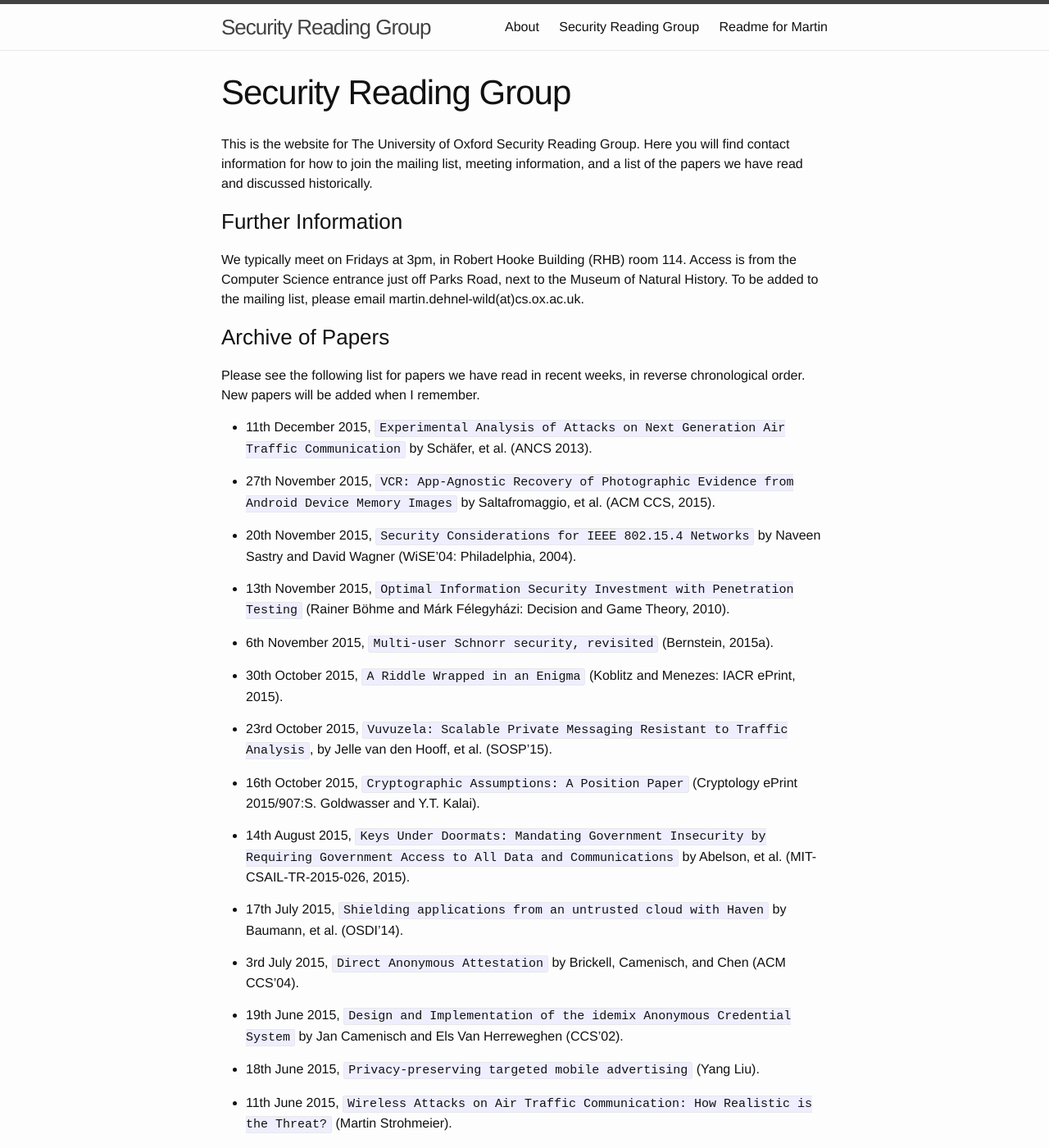
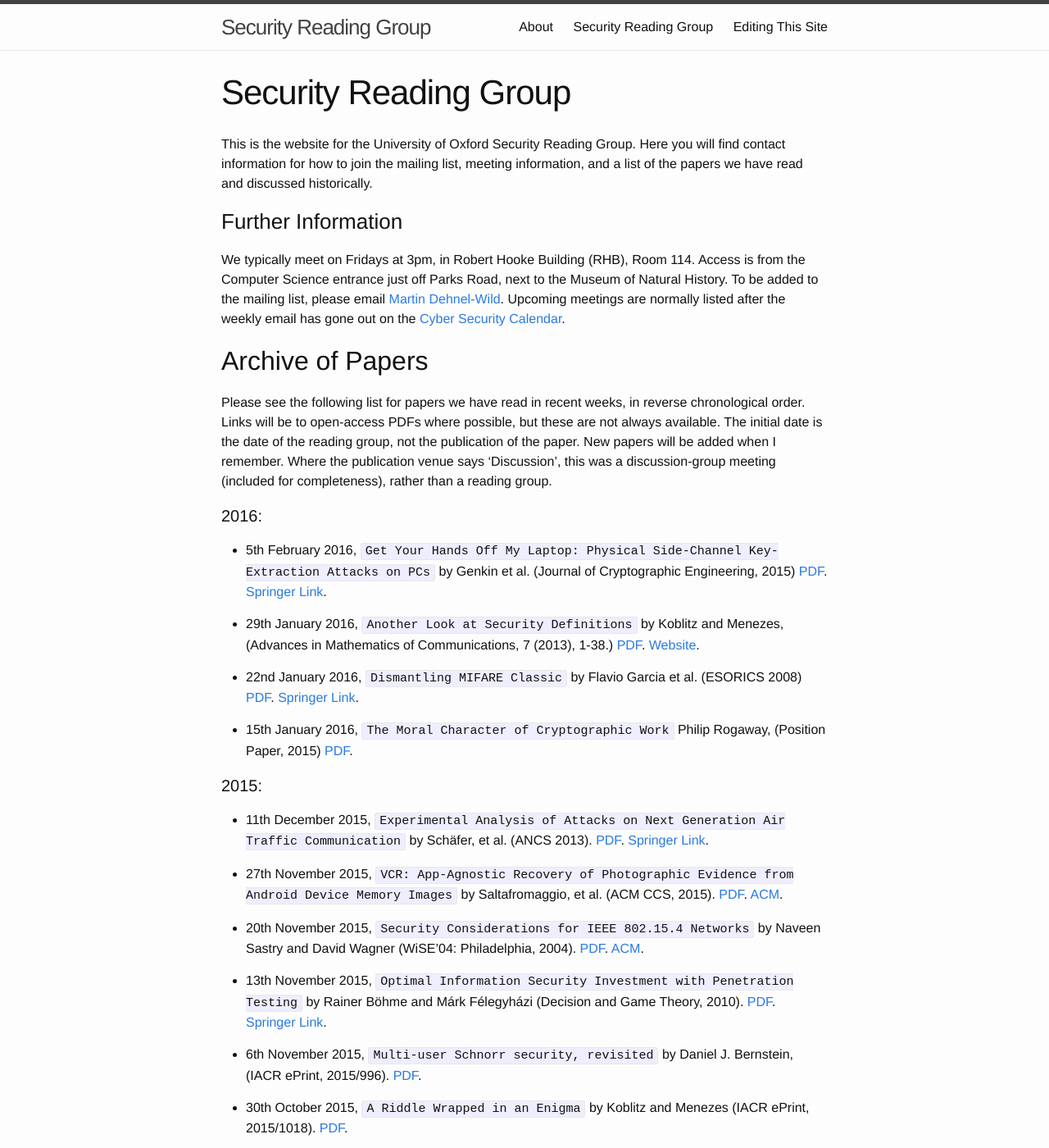
Before and after one commit to mpdehnel/ReadingGroup, a Jekyll site: the page built from index.md, in a window 1280 px wide and 1400 px high. Shown: the whole window at 82% size. Built offline with Jekyll 4.4.1, drawn with Linux system fonts in a browser that asks for light colours; some of the changed text lies outside the part shown.

Commit message:
add all links to PDFs

```diff
--- a/index.md
+++ b/index.md
@@ -4,62 +4,77 @@ title: Security Reading Group
 permalink: /
 ---
 
-This is the website for The University of Oxford Security Reading Group. Here you will find contact information for how to join the mailing list, meeting information, and a list of the papers we have read and discussed historically.
+This is the website for the University of Oxford Security Reading Group. Here you will find contact information for how to join the mailing list, meeting information, and a list of the papers we have read and discussed historically.
 
 ### Further Information
-We typically meet on Fridays at 3pm, in Robert Hooke Building (RHB) room 114. Access is from the Computer Science entrance just off Parks Road, next to the Museum of Natural History. To be added to the mailing list, please email martin.dehnel-wild(at)cs.ox.ac.uk.
+We typically meet on Fridays at 3pm, in Robert Hooke Building (RHB), Room 114. Access is from the Computer Science entrance just off Parks Road, next to the Museum of Natural History. To be added to the mailing list, please email [Martin Dehnel-Wild](mailto:martin.dehnel-wild@cs.ox.ac.uk). Upcoming meetings are normally listed after the weekly email has gone out on the [Cyber Security Calendar](https://www.google.com/calendar/embed?src=fg56lmvbg5cd7dne58gssm9ido%40group.calendar.google.com&ctz=Europe/London).
 
-### Archive of Papers
-Please see the following list for papers we have read in recent weeks, in reverse chronological order. New papers will be added when I remember.
+## Archive of Papers
+Please see the following list for papers we have read in recent weeks, in reverse chronological order. Links will be to open-access PDFs where possible, but these are not always available. The initial date is the date of the reading group, not the publication of the paper. New papers will be added when I remember. Where the publication venue says 'Discussion', this was a discussion-group meeting (included for completeness), rather than a reading group.
 
-* 11th December 2015, `Experimental Analysis of Attacks on Next Generation Air Traffic Communication` by Schäfer, et al. (ANCS 2013).
+#### 2016:
 
-* 27th November 2015, `VCR: App-Agnostic Recovery of Photographic Evidence from Android Device Memory Images` by Saltafromaggio, et al. (ACM CCS, 2015).
+* 5th February 2016, `Get Your Hands Off My Laptop: Physical Side-Channel Key-Extraction Attacks on PCs` by Genkin et al. (Journal of Cryptographic Engineering, 2015) [PDF](https://eprint.iacr.org/2014/626.pdf). [Springer Link](http://link.springer.com/chapter/10.1007%2F978-3-662-44709-3_14#page-1).
 
-* 20th November 2015, `Security Considerations for IEEE 802.15.4 Networks` by Naveen Sastry and David Wagner (WiSE'04: Philadelphia, 2004).
+* 29th January 2016, `Another Look at Security Definitions` by Koblitz and Menezes, (Advances in Mathematics of Communications, 7 (2013), 1-38.) [PDF](http://cacr.uwaterloo.ca/techreports/2011/cacr2011-25.pdf). [Website](http://cacr.uwaterloo.ca/~ajmeneze/anotherlook/definitions.shtml).
 
-* 13th November 2015, `Optimal Information Security Investment with Penetration Testing` (Rainer Böhme and Márk Félegyházi: Decision and Game Theory, 2010).
+* 22nd January 2016, `Dismantling MIFARE Classic` by Flavio Garcia et al. (ESORICS 2008) [PDF](http://www.cs.ru.nl/~rverdult/Dismantling_MIFARE_Classic-ESORICS_2008.pdf). [Springer Link](http://link.springer.com/chapter/10.1007/978-3-540-88313-5_7).
 
-* 6th November 2015, `Multi-user Schnorr security, revisited` (Bernstein, 2015a).
+* 15th January 2016, `The Moral Character of Cryptographic Work` Philip Rogaway, (Position Paper, 2015) [PDF](http://web.cs.ucdavis.edu/~rogaway/papers/moral-fn.pdf).
 
-* 30th October 2015, `A Riddle Wrapped in an Enigma` (Koblitz and Menezes: IACR ePrint, 2015).
+#### 2015:
 
-* 23rd October 2015, `Vuvuzela: Scalable Private Messaging Resistant to Traffic Analysis`, by Jelle van den Hooff, et al. (SOSP'15).
+* 11th December 2015, `Experimental Analysis of Attacks on Next Generation Air Traffic Communication` by Schäfer, et al. (ANCS 2013). [PDF](http://www.lenders.ch/publications/conferences/acns13.pdf). [Springer Link](http://link.springer.com/chapter/10.1007/978-3-642-38980-1_16).
 
-* 16th October 2015, `Cryptographic Assumptions: A Position Paper` (Cryptology ePrint 2015/907:S. Goldwasser and Y.T. Kalai).
+* 27th November 2015, `VCR: App-Agnostic Recovery of Photographic Evidence from Android Device Memory Images` by Saltafromaggio, et al. (ACM CCS, 2015). [PDF](https://www.cs.purdue.edu/homes/bsaltafo/pubs/CCS_15_VCR.pdf). [ACM](http://dl.acm.org/citation.cfm?id=2813720).
 
-* 14th August 2015, `Keys Under Doormats: Mandating Government Insecurity by Requiring Government Access to All Data and Communications` by Abelson, et al. (MIT-CSAIL-TR-2015-026, 2015).
+* 20th November 2015, `Security Considerations for IEEE 802.15.4 Networks` by Naveen Sastry and David Wagner (WiSE'04: Philadelphia, 2004). [PDF](http://citeseerx.ist.psu.edu/viewdoc/download?doi=10.1.1.61.4359&rep=rep1&type=pdf). [ACM](http://dl.acm.org/citation.cfm?id=1023654).
 
-* 17th July 2015, `Shielding applications from an untrusted cloud with Haven` by Baumann, et al. (OSDI'14).
+* 13th November 2015, `Optimal Information Security Investment with Penetration Testing` by Rainer Böhme and Márk Félegyházi (Decision and Game Theory, 2010). [PDF](https://www.crysys.hu/~mfelegyhazi/publications/BohmeF2010gamesec.pdf). [Springer Link](http://link.springer.com/chapter/10.1007%2F978-3-642-17197-0_2#page-1).
 
-* 3rd July 2015, `Direct Anonymous Attestation` by Brickell, Camenisch, and Chen (ACM CCS'04).
+* 6th November 2015, `Multi-user Schnorr security, revisited` by Daniel J. Bernstein, (IACR ePrint, 2015/996). [PDF](https://eprint.iacr.org/2015/996.pdf).
 
-* 19th June 2015, `Design and Implementation of the idemix Anonymous Credential System` by Jan Camenisch and Els Van Herreweghen (CCS'02).
+* 30th October 2015, `A Riddle Wrapped in an Enigma` by Koblitz and Menezes (IACR ePrint, 2015/1018). [PDF](http://www.math.uwaterloo.ca/~ajmeneze/publications/pqc.pdf).
 
-* 18th June 2015, `Privacy-preserving targeted mobile advertising` (Yang Liu).
+* 23rd October 2015, `Vuvuzela: Scalable Private Messaging Resistant to Traffic Analysis` by Jelle van den Hooff, David Lazar, et al. (SOSP'15). [PDF](http://dspace.mit.edu/openaccess-disseminate/1721.1/100279). [ACM](http://dl.acm.org/citation.cfm?id=2815417).
 
-* 11th June 2015, `Wireless Attacks on Air Traffic Communication: How Realistic is the Threat?` (Martin Strohmeier).
+* 16th October 2015, `Cryptographic Assumptions: A Position Paper` by S. Goldwasser and Y.T. Kalai, (Cryptology ePrint 2015/907, Theory of Cryptography). [PDF](http://eprint.iacr.org/2015/907.pdf). [Springer Link](http://link.springer.com/chapter/10.1007/978-3-662-49096-9_21).
 
-* 5th June 2015, `Tracking Human Mobility using WiFi signals` by Sapiezynski, et al. (arXiv 1505.06311, 2015).
+* 14th August 2015, `Keys Under Doormats: Mandating Government Insecurity by Requiring Government Access to All Data and Communications` by Abelson, Anderson, et al. (MIT-CSAIL-TR-2015-026, 2015). [PDF](http://dspace.mit.edu/bitstream/handle/1721.1/97690/MIT-CSAIL-TR-2015-026.pdf). [Oxf. J. CySec](http://cybersecurity.oxfordjournals.org/content/early/2015/11/17/cybsec.tyv009.abstract).
 
-* 29th May 2015, `Unique in the shopping mall: On the reidentifiability of credit card metadata` by Yves-Alexandre de Montjoye et al., Science 347(6221), pp. 536-539 (January 2015).
+* 17th July 2015, `Shielding Applications from an Untrusted Cloud with Haven` by Baumann, et al. (OSDI'14). [PDF](https://www.usenix.org/system/files/conference/osdi14/osdi14-paper-baumann.pdf). [ACM](http://dl.acm.org/citation.cfm?id=2799647).
 
-* 28th May 2015, Oxford Security Engineering Discussion Group: `Towards a Model of Information Healthcare` (Ivan Fléchais).
+* 3rd July 2015, `Direct Anonymous Attestation` by Brickell, Camenisch, and Chen (ACM CCS'04). [PDF](http://www.hpl.hp.com/techreports/2004/HPL-2004-93.pdf?jumpid=reg_R1002_USEN). [ACM](http://dl.acm.org/citation.cfm?id=1030103).
 
-* 22nd May 2015, The independent and almost simultaneous discovery of public key cryptography by Cocks, Williamson, Rivest, Shamir \& Adelman (Ellis's article) \cite{Levy1999a,Cocks1973a,Williamson1974a,Williamson1976a,Ellis1976} and \cite{Rivest1978a,Diffie1976}.
+* 19th June 2015, `Design and Implementation of the idemix Anonymous Credential System` by Jan Camenisch and Els Van Herreweghen (CCS'02). [PDF](https://gnunet.org/sites/default/files/idemix.pdf). [ACM](http://dl.acm.org/citation.cfm?id=586114).
 
-* 15th May 2015, `The History of Subliminal Channels` by Gustavus Simmons (IEEE J. Select. Areas in Comm., 1998).
+* 18th June 2015, `Privacy-preserving targeted mobile advertising` by Yang Liu (Discussion, Oxford DPhil, 2015).
 
-* 1st May 2015, `Security of Symmetric Encryption against Mass Surveillance` by Bellare, et al. (IACR ePrint, 2014).
+* 11th June 2015, `Wireless Attacks on Air Traffic Communication: How Realistic is the Threat?` by Martin Strohmeier, (Discussion, Oxford DPhil, 2015?).
 
-* 17th April 2015, `The Chubby lock service for loosely-coupled distributed systems` by Mike Burrows (OSDI'06).
+* 5th June 2015, `Tracking Human Mobility using WiFi signals` by Sapiezynski, et al. (PLOS One, arXiv 1505.06311, 2015). [PDF](http://journals.plos.org/plosone/article/asset?id=10.1371%2Fjournal.pone.0130824.PDF). [HTML](http://journals.plos.org/plosone/article?id=10.1371/journal.pone.0130824).
 
-* 10th April 2015, `Surreptitiously Weakening Cryptographic Systems` by Schneier, et al. (IACR ePrint, 2015).
+* 29th May 2015, `Unique in the Shopping Mall: On the Reidentifiability of Credit Card Metadata` by Yves-Alexandre de Montjoye et al., (Science 347(6221), pp. 536-539, 2015). [PDF](http://dspace.mit.edu/openaccess-disseminate/1721.1/96321). [Science](http://science.sciencemag.org/content/347/6221/536.short).
+
+* 28th May 2015, `Towards a Model of Information Healthcare`, by Ivan Fléchais (Discussion, Oxford 2015). [PDF](https://cups.cs.cmu.edu/soups/2015/posters/soups2015_posters-final19.pdf).
+
+* 22nd May 2015, The independent and almost simultaneous discovery of public key cryptography by Cocks, Williamson, Rivest, Shamir & Adelman. Discussion surrounding the following various papers, linked together neatly by this main [Wired article](http://www.wired.com/1999/04/crypto/). [Cocks' 1973 memo on `Non-secret encryption`](http://www.fi.muni.cz/usr/matyas/lecture/paper2.pdf). [The original `RSA` paper](https://people.csail.mit.edu/rivest/Rsapaper.pdf). [Original `DH` paper](http://www.cs.tau.ac.il/~bchor/diffie-hellman.pdf).
+
+* 15th May 2015, `The History of Subliminal Channels` by Gustavus Simmons (IEEE J. Select. Areas in Comm., 1998). [PDF](http://cs.gmu.edu/~zduric/cs803/Simmons.pdf). [IEEE](http://ieeexplore.ieee.org/xpls/abs_all.jsp?arnumber=668969&tag=1).
+
+* 1st May 2015, `Security of Symmetric Encryption against Mass Surveillance` by Bellare, Paterson, Rogaway. (IACR ePrint, 2014). [PDF](https://eprint.iacr.org/2014/438.pdf). [Springer Link](http://link.springer.com/chapter/10.1007%2F978-3-662-44371-2_1).
+
+* 17th April 2015, `The Chubby lock service for loosely-coupled distributed systems` by Mike Burrows (OSDI'06). [HTML](http://static.usenix.org/events/osdi06/tech/full_papers/burrows/burrows_html/). [ACM](http://dl.acm.org/citation.cfm?id=1298487).
+
+* 10th April 2015, `Surreptitiously Weakening Cryptographic Systems` by Schneier, et al. (IACR ePrint, 2015). [PDF](http://eprint.iacr.org/2015/097.pdf). [Alternate](https://www.cyberwar.nl/d/20150209_Surreptitiously-Weakening-Cryptographic-Systems_Schneier-Fredrikson-Kohno-Ristenpart.pdf).
 
 * 27th March 2015, Anbang's and Dr Martin's new paper on a Software Defined Cloud Root-of-Trust Framework (`NeuronVisor`).
 
-* 27th February 2015, `PowerSpy: Location Tracking using Mobile Device Power Analysis` by Yan Michalevsky, et al., a preprint from arXiv 1502.03182v1.pdf (2015).
+* 27th February 2015, `PowerSpy: Location Tracking using Mobile Device Power Analysis` by Yan Michalevsky, et al., (USENIX Security 15, arXiv 1502.03182v1.pdf, 2015). [PDF](https://www.usenix.org/system/files/conference/usenixsecurity15/sec15-paper-michalevsky.pdf).
 
-* 13th February 2015, `The Quest to Replace Passwords: A Framework for Comparative Evaluation of Web Authentication Schemes` by Bonneau, et al.; and `Pico: No more passwords!` by Frank Stajano.
+* 13th February 2015, `The Quest to Replace Passwords: A Framework for Comparative Evaluation of Web Authentication Schemes` by Bonneau, et al., [IEEE Open Access](http://ieeexplore.ieee.org/xpls/abs_all.jsp?arnumber=6234436) and `Pico: No more passwords!` by Frank Stajano (Security Protocols XIX, 2011). [PDF](http://citeseerx.ist.psu.edu/viewdoc/download?doi=10.1.1.221.2090&rep=rep1&type=pdf). [Springer Link](http://link.springer.com/chapter/10.1007/978-3-642-25867-1_6).
 
-* 30th January 2015 `Citizen Electronic Identities using TPM 2.0` by Nyman, et al. (TrustED'14, Scottsdale, Arizona, 3--7 November 2014).
+* 30th January 2015 `Citizen Electronic Identities using TPM 2.0` by Nyman, et al. (TrustED'14, Scottsdale, Arizona, 3--7 November 2014). [PDF](http://arxiv.org/pdf/1409.1023.pdf). [ACM](http://dl.acm.org/citation.cfm?id=2666146).
+
+
+Many thanks are due to [Joe Loughry](https://www.cs.ox.ac.uk/people/joe.loughry/) for keeping such immaculate records.
```
Also changed, not shown: about/readme.md (+4 -8 lines), 5 other files.
